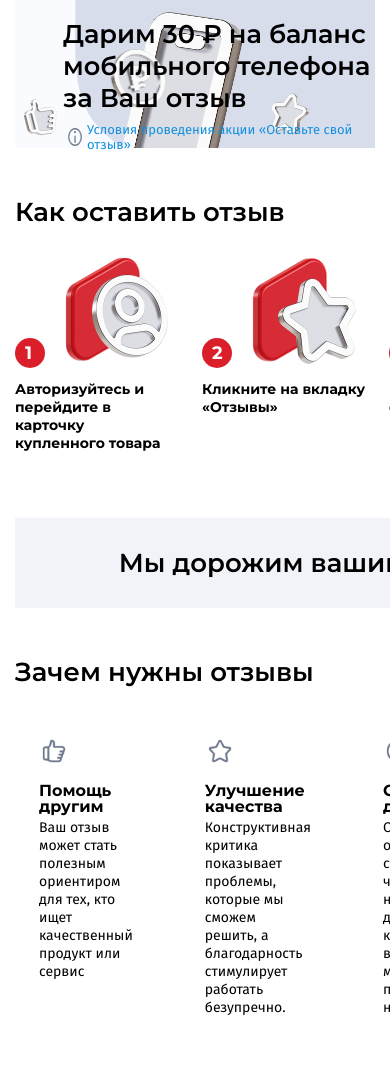
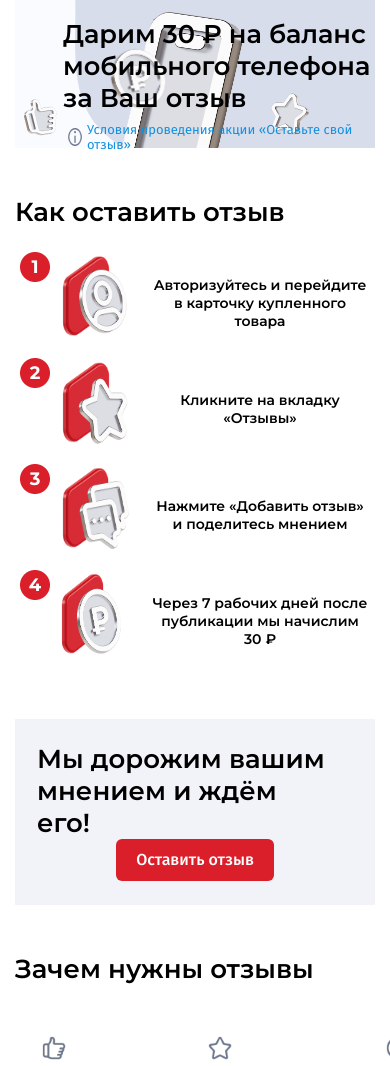
Before and after one commit to ulyanina/komus, a website: page src/index.html in a window 390 px wide. Shown: the top 1066 px of the page. Drawn offline with Linux system fonts and the light colour scheme; a web font is replaced by a local one.

Commit message:
Introduction and Action sections responsive almost done

```diff
--- a/src/scss/base/_media.scss
+++ b/src/scss/base/_media.scss
@@ -1,6 +1,16 @@
 @media (max-width: 1200px) {
 }
 @media (max-width: 992px) {
+   .action {
+      &__row {
+         h2 {
+            font-size: calc(16px + 10 * ((100vw - 320px) / (1014 - 320)));
+         }
+      }
+      &__button {
+         align-self: center;
+      }
+   }
 }
 @media (max-width: 768px) {
    .promo {
@@ -11,8 +21,87 @@
          }
       }
    }
+   .introduction {
+      &__row {
+         gap: 15px;
+      }
+      &__item {
+         padding: 0 5px;
+      }
+      &__icon {
+         & img {
+            width: calc(88px + 45 * ((100vw - 576px) / (1014 - 576)));
+            height: calc(75px + 41 * ((100vw - 576px) / (1014 - 576)));
+            // width: 103px;
+            // height: 86px;
+         }
+      }
+      // &__icons {
+      //    flex-direction: column;
+      // }
+      &__desc {
+         font-weight: 600;
+         // font-size: 13px;
+      }
+   }
+   .action {
+      padding: 24px 22px;
+   }
 }
 @media (max-width: 576px) {
+   .introduction {
+      &__row {
+         flex-wrap: wrap;
+         justify-content: center;
+         gap: 25px;
+      }
+      &__item {
+         width: 205px;
+      }
+      &__icon {
+         & img {
+            width: 133px;
+            height: 116px;
+         }
+      }
+      &__desc {
+         text-align: center;
+      }
+   }
+   .action {
+      &__row {
+         flex-direction: column;
+         h2 {
+            align-self: start;
+            font-size: 26px;
+         }
+      }
+   }
 }
-@media (max-width: 320px) {
+@media (max-width: 470px) {
+   .introduction {
+      &__row {
+         gap: 5px;
+      }
+      &__item {
+         display: flex;
+         align-items: center;
+         gap: 17.36px;
+         width: 100%;
+      }
+      &__icons {
+         align-items: flex-start;
+      }
+      &__icon {
+         width: 82.69px;
+         height: 89.02px;
+         & img {
+            height: 100%;
+            width: 100%;
+         }
+      }
+      &__desc {
+         align-items: center;
+      }
+   }
 }
--- a/src/scss/blocks/_action.scss
+++ b/src/scss/blocks/_action.scss
@@ -1,7 +1,7 @@
 .action {
    background-color: #f1f3f9;
-   width: 984px;
-   height: 90px;
+   max-width: 984px;
+   min-height: 90px;
    margin-bottom: 48px;
    padding: 24px 48px;
    &__row {
--- a/src/scss/blocks/_introduction.scss
+++ b/src/scss/blocks/_introduction.scss
@@ -19,29 +19,37 @@
    &__icons {
       display: flex;
       align-items: flex-end;
+      justify-content: center;
       margin-bottom: 12px;
    }
 
    &__number {
+      background: url('../../src/icons/instructions/number-elipse.png') center center/cover no-repeat;
       position: relative;
-      bottom: 6px;
-      left: 10px;
+      // bottom: 6px;
+      // left: 10px;
+      top: 0;
+      left: 0px;
       font-size: 18px;
       font-weight: 700;
+      line-height: 30px;
       min-width: 30px;
       color: #ffffff;
-      &::before {
-         content: '';
-         width: 30px;
-         height: 30px;
-         border-radius: 50%;
-         background-color: #da1f2a;
-         display: inline-block;
-         position: absolute;
-         bottom: -6px;
-         left: -10px;
-         z-index: -1;
-      }
+      display: flex;
+      justify-content: center;
+      align-items: center;
+      // &::before {
+      //    content: '';
+      //    width: 30px;
+      //    height: 30px;
+      //    border-radius: 50%;
+      //    background-color: #da1f2a;
+      //    display: inline-block;
+      //    position: absolute;
+      //    bottom: -6px;
+      //    left: -10px;
+      //    z-index: -1;
+      // }
    }
 
    &__icon {
@@ -52,6 +60,7 @@
    }
 
    &__desc {
+      // text-align: center;
       font-weight: 700;
       font-size: 14px;
       line-height: 18px;
```
Also changed, not shown: src/index.html (+35 -11 lines), src/css/style.min.css, src/icons/instructions/number-elipse.png (added), src/icons/promo/promo-mobile-375.png (added).
